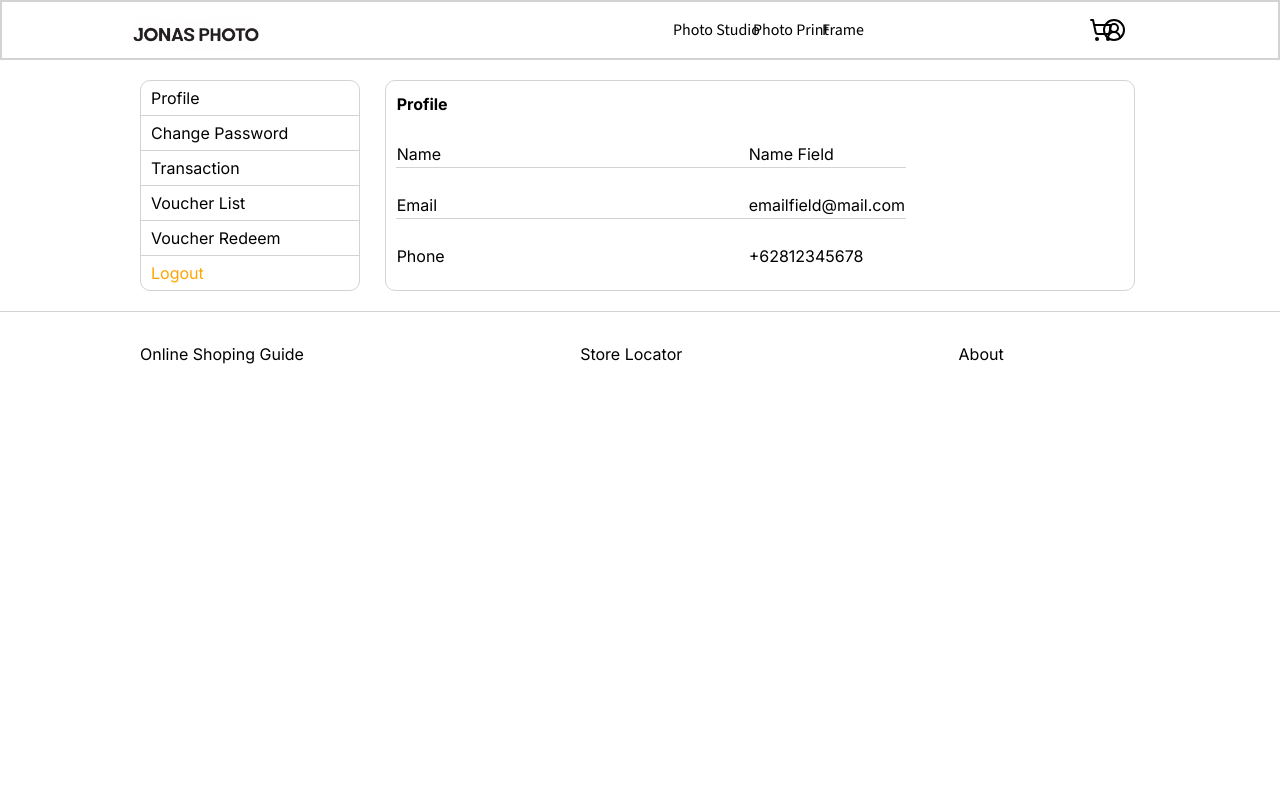
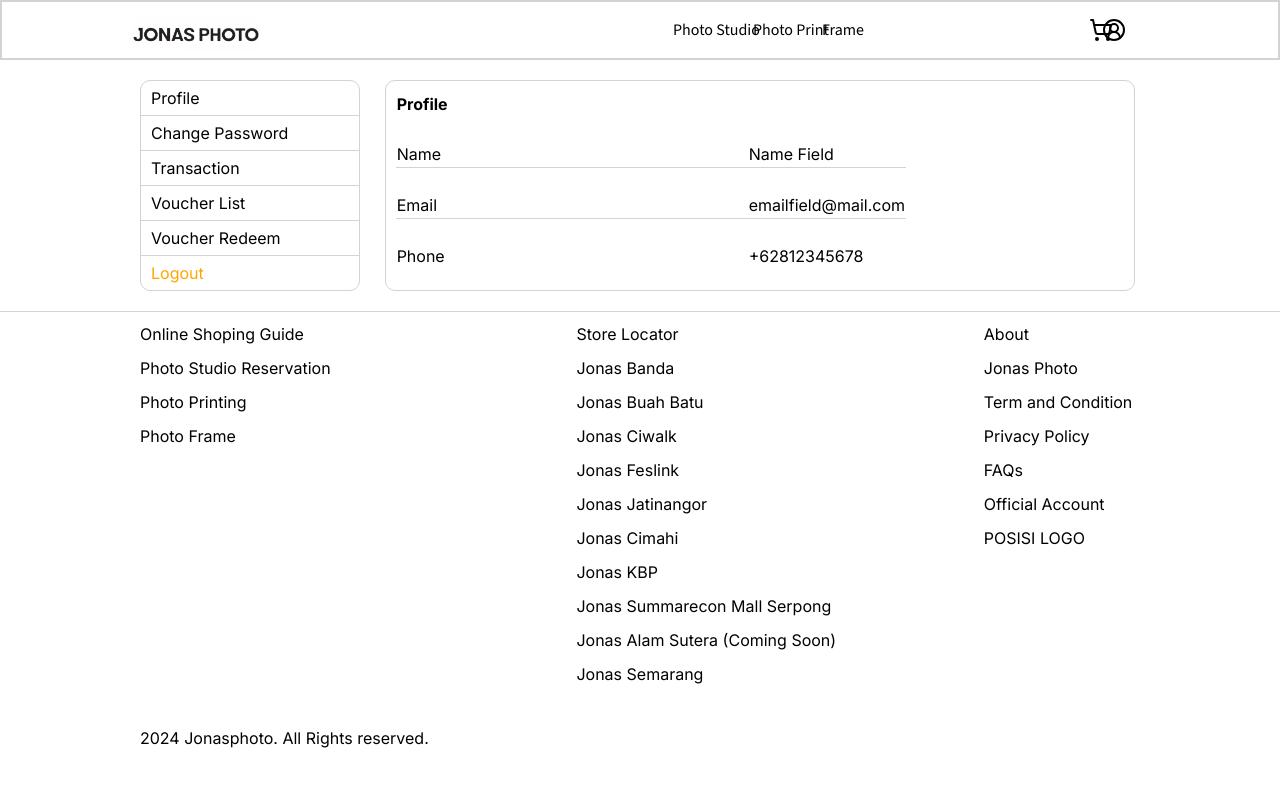
Before and after one commit to adriswara/next, a Next.js app: page / in a window 1280 px wide. Shown: the top 786 px of the page. Built offline with nearby package versions, Linux system fonts and the light colour scheme.

Commit message:
positiion footer

```diff
--- a/src/app/layout.tsx
+++ b/src/app/layout.tsx
@@ -71,10 +71,10 @@ export default function RootLayout({
   }
   const footerDiv = {
     paddingLeft: 140,
-    marginTop: 30
+    marginTop: 10
   }
   const footerDivShared = {
-    marginTop: 30
+    marginTop: 10
   }
 
   return (
@@ -100,26 +100,46 @@ export default function RootLayout({
             <div><h1 style={footerDiv}>Online Shoping Guide</h1></div>
             <div><h1 style={footerDivShared}>Store Locator</h1></div>
             <div><h1 style={footerDivShared}>About</h1></div>
-            <div><h1></h1></div>
-            <div><h1></h1></div>
-            <div><h1></h1></div>
-            <div><h1></h1></div>
-            <div><h1></h1></div>
-            <div><h1></h1></div>
-            <div><h1></h1></div>
-            <div><h1></h1></div>
-            <div><h1></h1></div>
-            <div><h1></h1></div>
-            <div><h1></h1></div>
-            <div><h1></h1></div>
-            <div><h1></h1></div>
-            <div><h1></h1></div>
-            <div><h1></h1></div>
-            <div><h1></h1></div>
-            <div><h1></h1></div>
-            <div><h1></h1></div>
-            <div><h1></h1></div>
-            <div><h1></h1></div>
+            <div><h1 style={footerDiv}>Photo Studio Reservation</h1></div>
+            <div><h1 style={footerDivShared}>Jonas Banda</h1></div>
+            <div><h1 style={footerDivShared}>Jonas Photo</h1></div>
+            <div><h1 style={footerDiv}>Photo Printing</h1></div>
+            <div><h1 style={footerDivShared}>Jonas Buah Batu</h1></div>
+            <div><h1 style={footerDivShared}>Term and Condition</h1></div>
+            <div><h1 style={footerDiv}>Photo Frame</h1></div>
+            <div><h1 style={footerDivShared}>Jonas Ciwalk</h1></div>
+            <div><h1 style={footerDivShared}>Privacy Policy</h1></div>
+            <div><h1 style={footerDiv}></h1></div>
+            <div><h1 style={footerDivShared}>Jonas Feslink</h1></div>
+            <div><h1 style={footerDivShared}>FAQs</h1></div>
+            <div><h1 style={footerDiv}></h1></div>
+            <div><h1 style={footerDivShared}>Jonas Jatinangor</h1></div>
+            <div><h1 style={footerDivShared}>Official Account</h1></div>
+            <div><h1 style={footerDiv}></h1></div>
+            <div><h1 style={footerDivShared}>Jonas Cimahi</h1></div>
+            <div><h1 style={footerDivShared}>POSISI LOGO</h1></div>
+            <div><h1 style={footerDiv}></h1></div>
+            <div><h1 style={footerDivShared}>Jonas KBP</h1></div>
+            <div><h1 style={footerDivShared}></h1></div>
+            <div><h1 style={footerDiv}></h1></div>
+            <div><h1 style={footerDivShared}>Jonas Summarecon Mall Serpong</h1></div>
+            <div><h1 style={footerDivShared}></h1></div>
+            <div><h1 style={footerDiv}></h1></div>
+            <div><h1 style={footerDivShared}>Jonas Alam Sutera (Coming Soon)</h1></div>
+            <div><h1 style={footerDivShared}></h1></div>
+            <div><h1 style={footerDiv}></h1></div>
+            <div><h1 style={footerDivShared}>Jonas Semarang</h1></div>
+            <div><h1 style={footerDivShared}></h1></div>
+            <div><h1 style={footerDiv}></h1></div>
+            <div><h1 style={footerDivShared}></h1></div>
+            <div><h1 style={footerDivShared}></h1></div>
+            <div><h1 style={footerDiv}></h1></div>
+            <div><h1 style={footerDivShared}></h1></div>
+            <div><h1 style={footerDivShared}></h1></div>
+            <div><h1 style={footerDiv}></h1></div>
+            <div><h1 style={footerDivShared}></h1></div>
+            <div><h1 style={footerDivShared}></h1></div>
+            <div><h1 style={footerDiv}>2024 Jonasphoto. All Rights reserved.</h1></div>
           </div>
         </section>
       </body>
```
